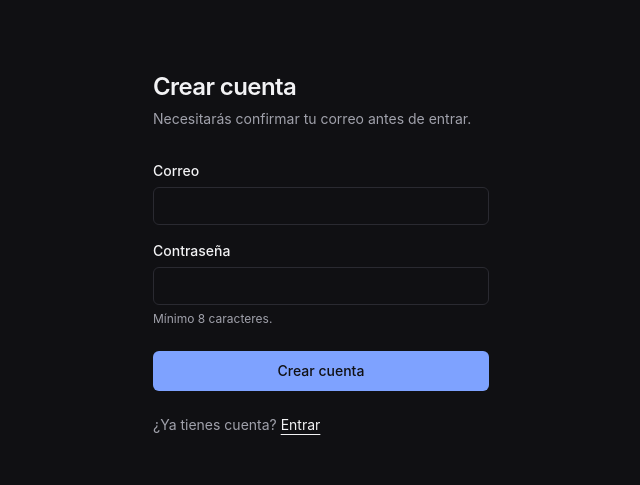
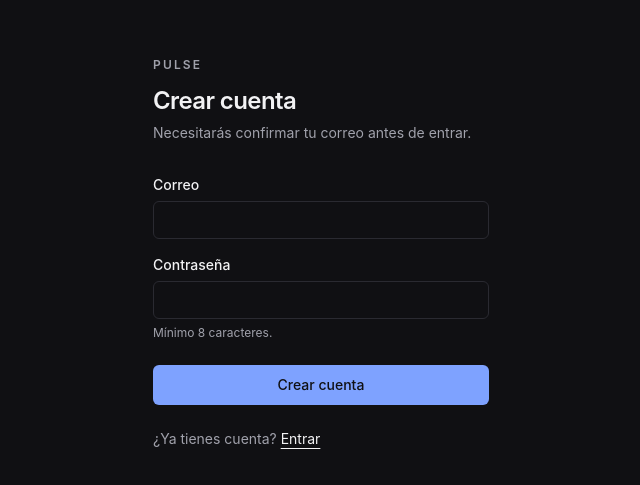
Before and after one commit to JHStudio-dev/Pulse, a Next.js app in the folder apps/web/: page /signup in a window 1280 px wide. Shown: the part 147-632 px from the top of the page, without its empty margins (319-959 px from the left). Built offline with nearby package versions, Linux system fonts and the light colour scheme.

Commit message:
style: refine authentication screens

```diff
--- a/apps/web/app/login/page.tsx
+++ b/apps/web/app/login/page.tsx
@@ -1,4 +1,5 @@
 import Link from 'next/link';
+import { AuthLayout } from '@/components/auth-layout';
 import { signIn } from '../auth/actions';
 import { CredentialsForm } from '../auth/credentials-form';
 
@@ -16,29 +17,31 @@ export default async function LoginPage({
   const message = error ? ERRORS[error] : null;
 
   return (
-    <main className="mx-auto flex min-h-dvh max-w-sm flex-col justify-center px-6 py-12">
-      <h1 className="text-2xl font-semibold tracking-tight">Entrar a Pulse</h1>
-      <p className="text-[color:var(--color-ink-muted)] mt-1.5 mb-8 text-sm">
-        Usa el correo con el que creaste tu cuenta.
-      </p>
-
+    <AuthLayout
+      title="Entrar"
+      description="Usa el correo con el que creaste tu cuenta."
+      footer={
+        <span className="text-[color:var(--color-ink-muted)]">
+          ¿No tienes cuenta?{' '}
+          <Link
+            href="/signup"
+            className="text-[color:var(--color-ink)] underline underline-offset-4"
+          >
+            Crear una
+          </Link>
+        </span>
+      }
+    >
       {message ? (
         <p
           role="alert"
-          className="mb-6 rounded-md border border-[color:var(--color-border)] px-3 py-2 text-sm"
+          className="mb-5 rounded-md border border-[color:var(--color-border)] px-3 py-2 text-sm"
         >
           {message}
         </p>
       ) : null}
 
       <CredentialsForm action={signIn} submitLabel="Entrar" pendingLabel="Entrando" />
-
-      <p className="text-[color:var(--color-ink-muted)] mt-6 text-sm">
-        ¿No tienes cuenta?{' '}
-        <Link href="/signup" className="text-[color:var(--color-ink)] underline underline-offset-4">
-          Crear una
-        </Link>
-      </p>
-    </main>
+    </AuthLayout>
   );
 }
--- a/apps/web/app/signup/page.tsx
+++ b/apps/web/app/signup/page.tsx
@@ -1,4 +1,5 @@
 import Link from 'next/link';
+import { AuthLayout } from '@/components/auth-layout';
 import { signUp } from '../auth/actions';
 import { CredentialsForm } from '../auth/credentials-form';
 
@@ -11,43 +12,39 @@ export default async function SignUpPage({
 
   if (check) {
     return (
-      <main className="mx-auto flex min-h-dvh max-w-sm flex-col justify-center px-6 py-12">
-        <h1 className="text-2xl font-semibold tracking-tight">Revisa tu correo</h1>
-        <p className="text-[color:var(--color-ink-muted)] mt-3 text-sm">
-          Enviamos un enlace de confirmación. Ábrelo para activar tu cuenta y entrar.
-        </p>
-        <p className="text-[color:var(--color-ink-muted)] mt-6 text-sm">
+      <AuthLayout
+        title="Revisa tu correo"
+        description="Enviamos un enlace de confirmación. Ábrelo para activar tu cuenta y entrar."
+      >
+        <Link href="/login" className="text-sm underline underline-offset-4">
+          Volver a entrar
+        </Link>
+      </AuthLayout>
+    );
+  }
+
+  return (
+    <AuthLayout
+      title="Crear cuenta"
+      description="Necesitarás confirmar tu correo antes de entrar."
+      footer={
+        <span className="text-[color:var(--color-ink-muted)]">
+          ¿Ya tienes cuenta?{' '}
           <Link
             href="/login"
             className="text-[color:var(--color-ink)] underline underline-offset-4"
           >
-            Volver a entrar
+            Entrar
           </Link>
-        </p>
-      </main>
-    );
-  }
-
-  return (
-    <main className="mx-auto flex min-h-dvh max-w-sm flex-col justify-center px-6 py-12">
-      <h1 className="text-2xl font-semibold tracking-tight">Crear cuenta</h1>
-      <p className="text-[color:var(--color-ink-muted)] mt-1.5 mb-8 text-sm">
-        Necesitarás confirmar tu correo antes de entrar.
-      </p>
-
+        </span>
+      }
+    >
       <CredentialsForm
         action={signUp}
         submitLabel="Crear cuenta"
         pendingLabel="Creando"
         passwordHint="Mínimo 8 caracteres."
       />
-
-      <p className="text-[color:var(--color-ink-muted)] mt-6 text-sm">
-        ¿Ya tienes cuenta?{' '}
-        <Link href="/login" className="text-[color:var(--color-ink)] underline underline-offset-4">
-          Entrar
-        </Link>
-      </p>
-    </main>
+    </AuthLayout>
   );
 }
--- /dev/null
+++ b/apps/web/components/auth-layout.tsx
@@ -0,0 +1,37 @@
+import type { ReactNode } from 'react';
+
+/**
+ * Frame for the signed out screens.
+ *
+ * The mark sits above the heading so Pulse is identifiable without a banner or
+ * marketing copy. Vertical centring is dropped below `sm` so a phone keyboard
+ * cannot push the form off screen.
+ */
+export function AuthLayout({
+  title,
+  description,
+  children,
+  footer,
+}: {
+  title: string;
+  description?: string;
+  children: ReactNode;
+  footer?: ReactNode;
+}) {
+  return (
+    <main className="mx-auto flex min-h-dvh max-w-sm flex-col px-6 pt-16 pb-12 sm:justify-center sm:pt-12">
+      <p className="text-[color:var(--color-ink-muted)] text-xs font-semibold tracking-[0.18em] uppercase">
+        Pulse
+      </p>
+
+      <h1 className="mt-3 text-2xl font-semibold tracking-tight">{title}</h1>
+      {description ? (
+        <p className="text-[color:var(--color-ink-muted)] mt-1.5 text-sm">{description}</p>
+      ) : null}
+
+      <div className="mt-8">{children}</div>
+
+      {footer ? <div className="mt-6 text-sm">{footer}</div> : null}
+    </main>
+  );
+}
```
